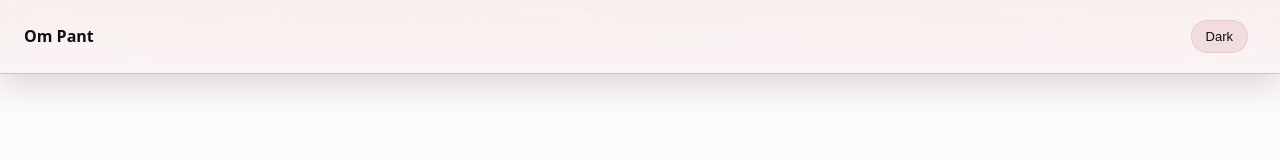
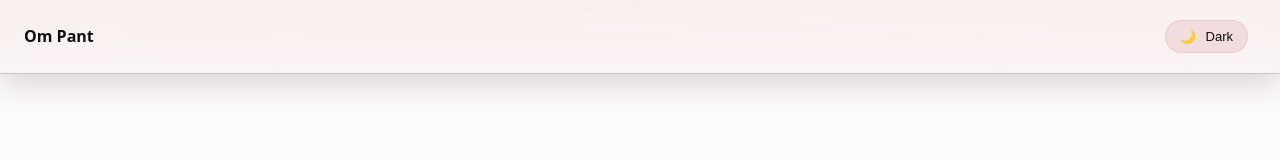
Before and after one commit to theompant/About-Me, a Next.js app: page / in a window 1280 px wide. Shown: the top 160 px of the page. Built offline with nearby package versions, Linux system fonts and the light colour scheme; a web font is replaced by a local one.

Commit message:
added emoji 🥹

```diff
--- a/components/NavBar.tsx
+++ b/components/NavBar.tsx
@@ -44,8 +44,17 @@ export default function NavBar() {
         <div style={{ display: "flex", alignItems: "center", gap: 12 }}>
           {/* Other actions/links as needed */}
           <button className="badge" onClick={onToggleTheme} aria-label="Toggle theme">
-            {effective === "dark" ? "Light" : "Dark"}
-          </button>
+  {effective === "dark" ? (
+    <>
+      <span role="img" aria-label="sun">🌞</span>&nbsp;Light
+    </>
+  ) : (
+    <>
+      <span role="img" aria-label="moon">🌙</span>&nbsp;Dark
+    </>
+  )}
+</button>
+
         </div>
       </div>
     </nav>
--- a/styles/globals.css
+++ b/styles/globals.css
@@ -355,3 +355,5 @@ html, body {
   transform: translate(var(--x, 0), var(--y, 0)) scale(var(--scale, 1));
   opacity: 0;
 }
+
+.badge { display: inline-flex; align-items: center; gap: 6px; }
```
